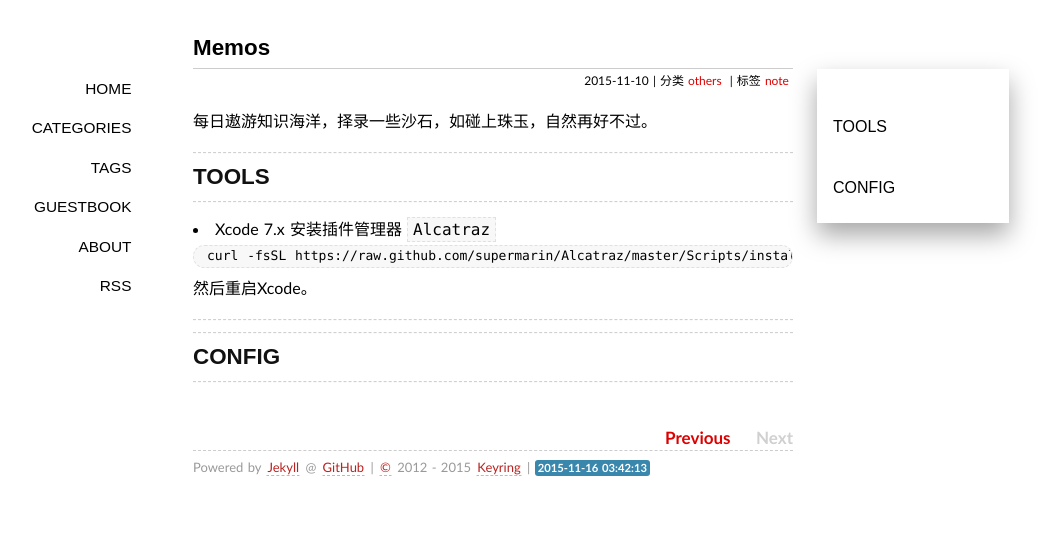
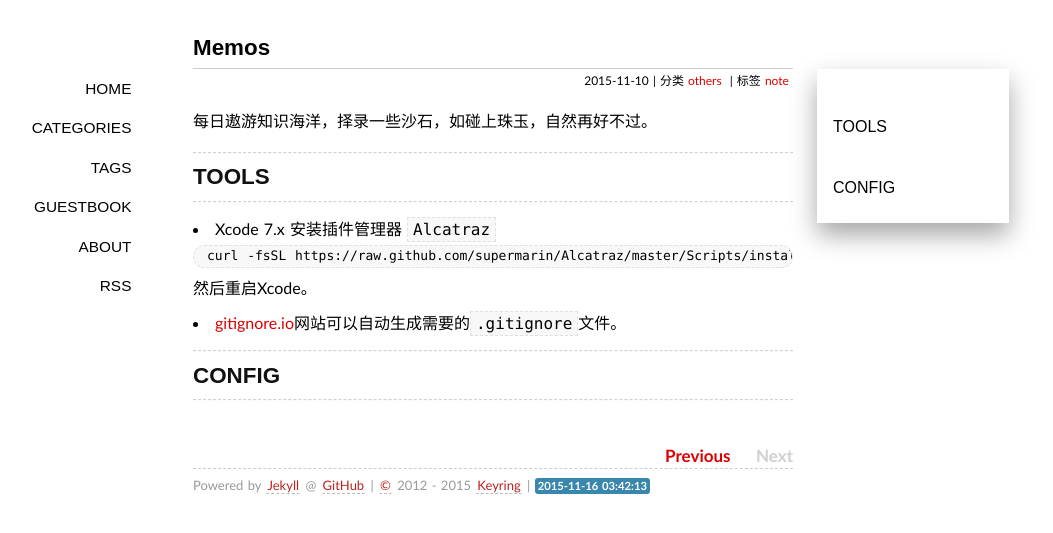
Before and after one commit to keyring/keyring.github.io, a Jekyll site: the page built from _posts/2015-11-10-Memos.md, in a window 1280 px wide. Shown: the top 533 px of the page, without its empty margins (147-1200 px from the left). Built offline with Jekyll 4.4.1, drawn with Linux system fonts in a browser that asks for light colours; nearby versions of some CDN libraries; some web fonts are replaced; Markdown is read by kramdown in place of the engine named in the settings; comment, search, counter and statistics services are not loaded; a style sheet for code colours, icons or effects is not loaded.

Commit message:
update post

```diff
--- a/_posts/2015-11-10-Memos.md
+++ b/_posts/2015-11-10-Memos.md
@@ -19,7 +19,9 @@ curl -fsSL https://raw.github.com/supermarin/Alcatraz/master/Scripts/install.sh
 
 然后重启Xcode。
 
-------------------------------
+- [gitignore.io](https://www.gitignore.io/)网站可以自动生成需要的`.gitignore`文件。
+
+
 -----------------------------------
 ## CONFIG
 ----------------------------
```
